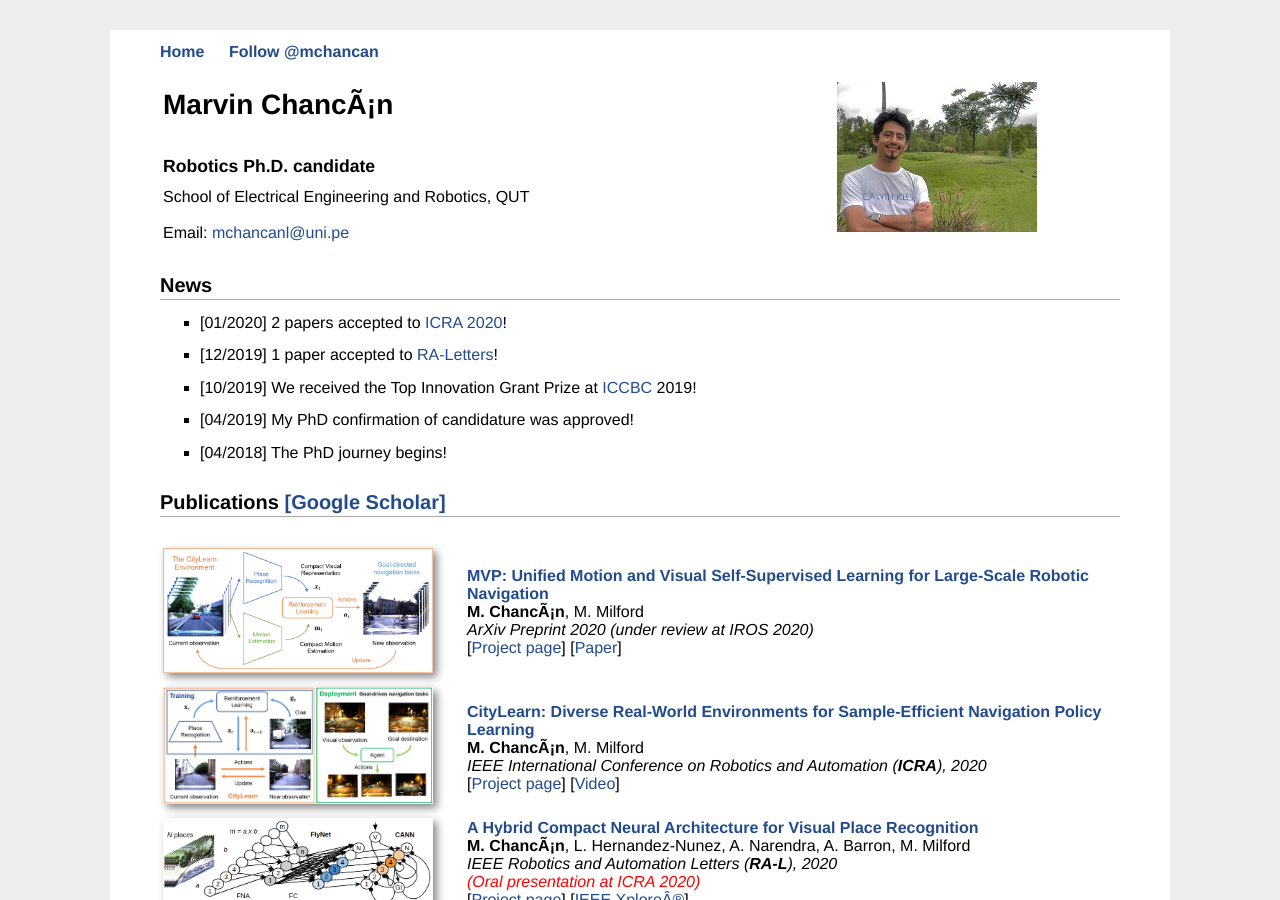
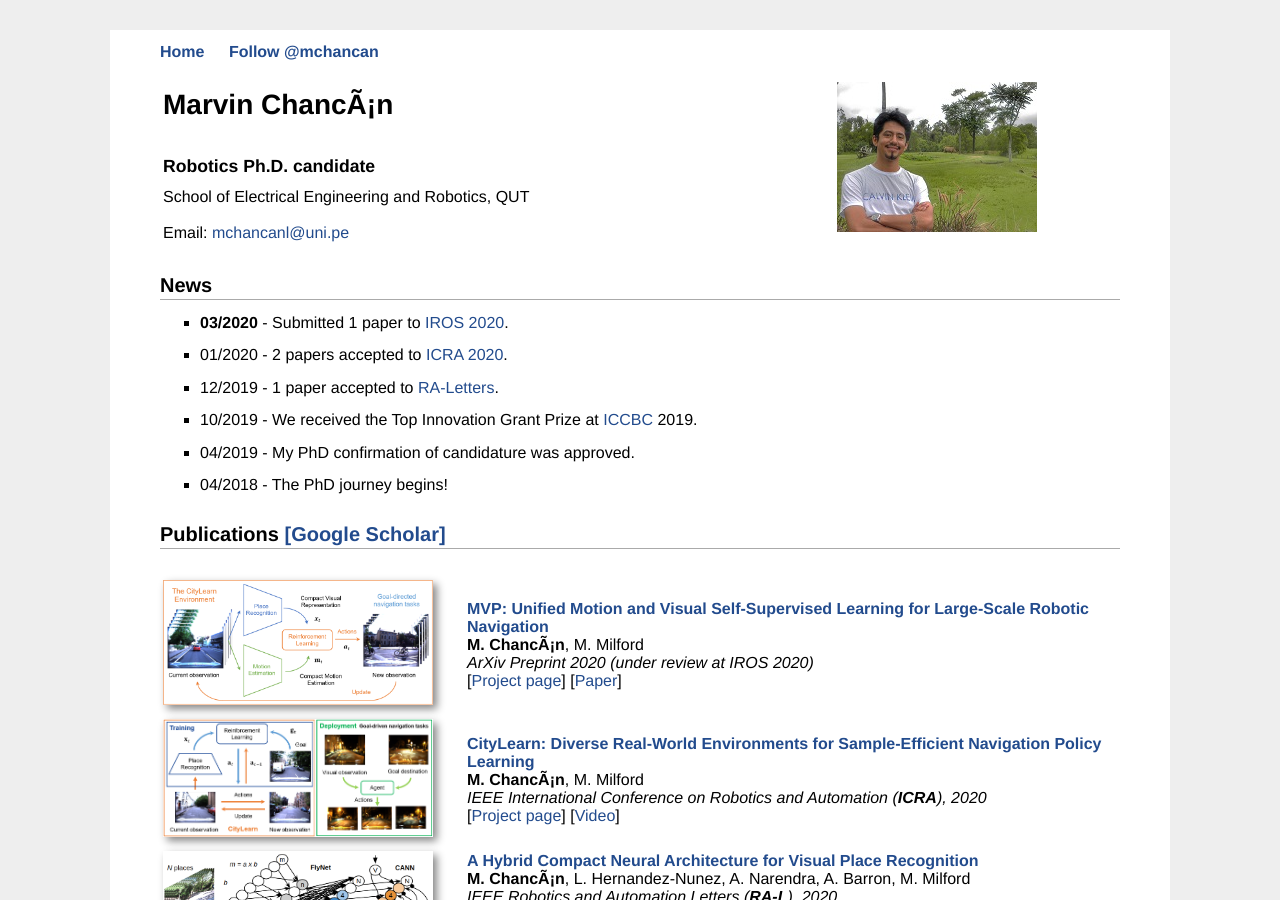
Before and after one commit to mchancan/mchancan.github.io, a Jekyll site: the page built from index.html, in a window 1280 px wide and 900 px high. Built offline with Jekyll 4.4.1, drawn with Linux system fonts in a browser that asks for light colours; comment, search, counter and statistics services are not loaded.

Commit message:
Update index.html

```diff
--- a/index.html
+++ b/index.html
@@ -27,11 +27,12 @@ title: MV
 
 <h2>News</h2>
 <ul>
-	<li>[01/2020] 2 papers accepted to <a href="http://icra2020.org">ICRA 2020</a>!</li>
-	<li>[12/2019] 1 paper accepted to <a href="https://ieeexplore.ieee.org/xpl/aboutJournal.jsp?punumber=7083369">RA-Letters</a>!</li>
-	<li>[10/2019] We received the Top Innovation Grant Prize at <a href="https://contest.cbicr.org/en/">ICCBC</a> 2019!</li>
-	<li>[04/2019] My PhD confirmation of candidature was approved!</li>
-	<li>[04/2018] The PhD journey begins!</li>
+	<li><b>03/2020</b> - Submitted 1 paper to <a href="http://iros2020.org">IROS 2020</a>.</li>
+	<li>01/2020 - 2 papers accepted to <a href="http://icra2020.org">ICRA 2020</a>.</li>
+	<li>12/2019 - 1 paper accepted to <a href="https://ieeexplore.ieee.org/xpl/aboutJournal.jsp?punumber=7083369">RA-Letters</a>.</li>
+	<li>10/2019 - We received the Top Innovation Grant Prize at <a href="https://contest.cbicr.org/en/">ICCBC</a> 2019.</li>
+	<li>04/2019 - My PhD confirmation of candidature was approved.</li>
+	<li>04/2018 - The PhD journey begins!</li>
 </ul>
 
 <h2>Publications <a href="https://scholar.google.com/citations?user=iK7xhJ4AAAAJ&hl=en">[Google Scholar]</a> </h2>
```
